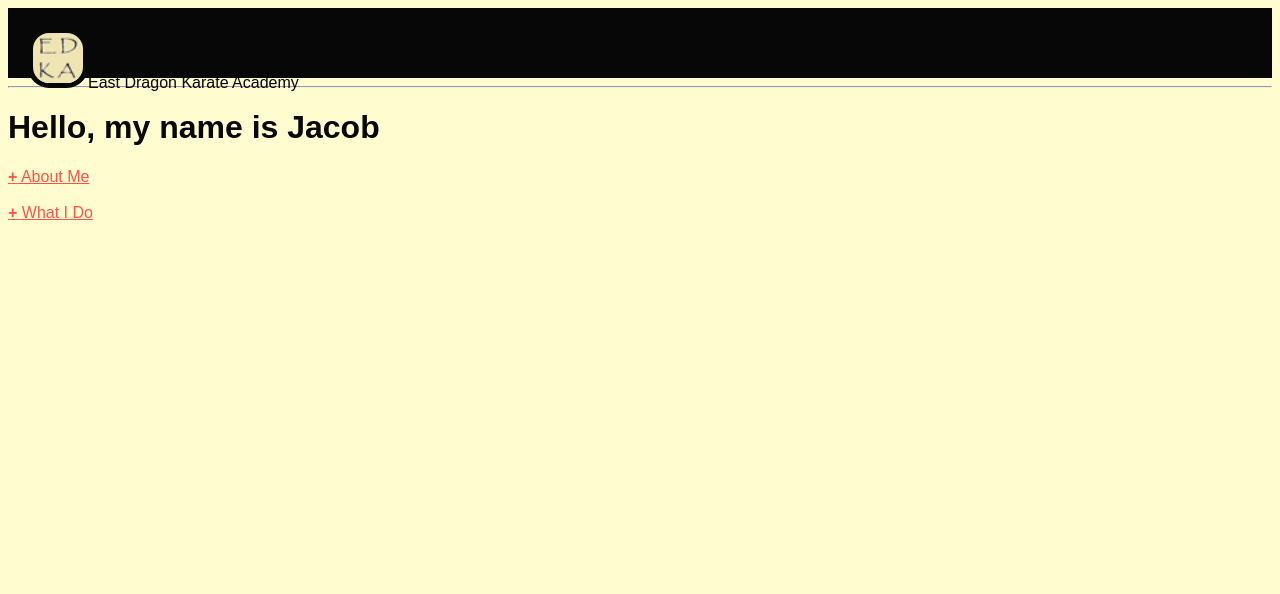
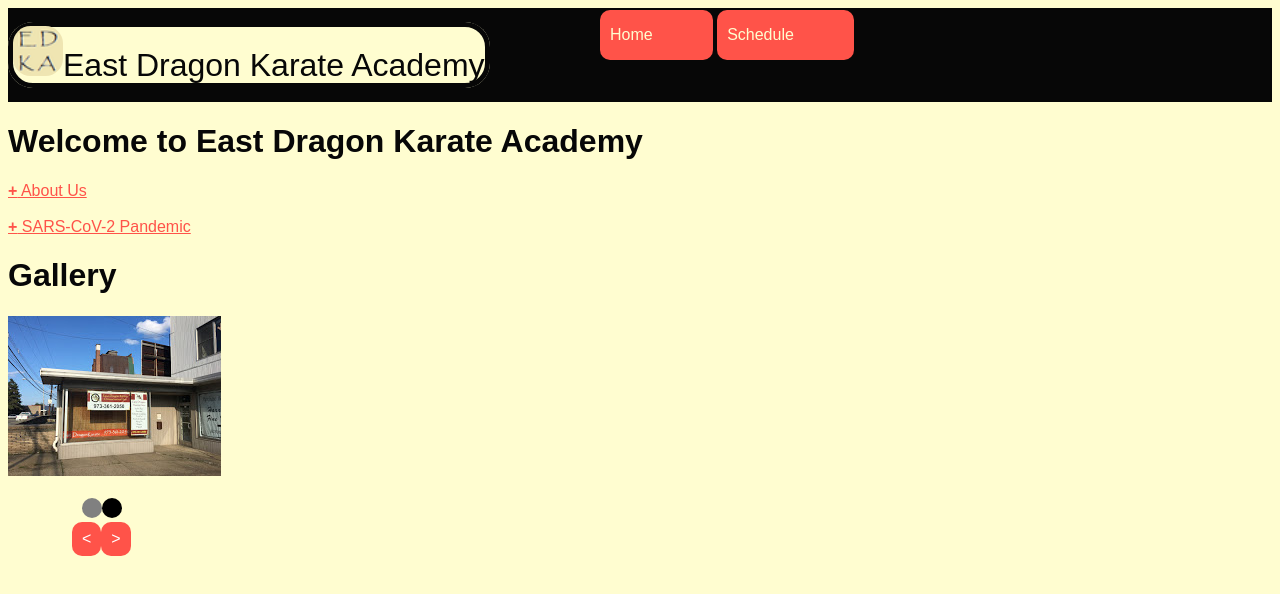
Before and after one commit to Jacob-Python/edka-website, a plain HTML site: page index.html in a window 1280 px wide. Drawn offline with Linux system fonts and the light colour scheme.

Commit message:
fix syles and add descriptions and slideshow

```diff
--- a/index.html
+++ b/index.html
@@ -1,7 +1,7 @@
 <!DOCTYPE html>
 <html>
 	<head>
-		<title>Jacob&apos;s Website</title>
+		<title>East Dragon Karate Academy</title>
 		<link rel="icon" href="favicon_16x16.png">
 		<link rel="stylesheet" type="text/css" href="styles.css">
 		<script src="ui.js"></script>
@@ -11,16 +11,26 @@
 	</head>
 	<body>
 		<div id="header">
-			<div class="header"><img alt="Header logo" src="favicon_36x36.png" class="header-logo" style="width:50px">East Dragon Karate Academy</div>
+			<br><span class="header"><img alt="Header logo" src="favicon_36x36.png" class="header-logo" style="width:50px">East Dragon Karate Academy</span><br><br>
+			<span id="buttons">
+				<button onclick="window.location.href='index.html" class="button">Home</button>
+				<button onclick="window.location.href='sched.html" class="button">Schedule</button>
+			</span>
 		</div>
-		<hr>
 		<div id="content">
-			<h1>Hello, my name is Jacob</h1>
-			<u class="addendum" id="i1a" onclick="showdiv('i1')"><b>+</b> About Me</u>
-			<p id="i1" hidden>I am a science and computer science lover.<br>I enjoy biology, programming, and spending time with my family.<br>In my free time, I enjoy working on my YouTube channel,<br>
-			programming, and doing experiments.</p><br><br>
-			<u class="addendum" id="i2a" onclick="showdiv('i2')"><b>+</b> What I Do</u><br>
-			<p id="i2" hidden>I program, make 3D animations in Blender,<br>program, and do biology experiments.<br>Currently, I am working on a cure<br> for the COVID-19 virus.</p>
+			<h1>Welcome to East Dragon Karate Academy</h1>
+			<u class="addendum" id="i1a" onclick="showdiv('i1')"><b>+</b> About Us</u>
+			<p id="i1" hidden>East Dragon Karate Academy is a dojo in Dover, NJ,<br> located at 58 Bassett Hwy. The sensei is Sensei Bill Roberts.<br>We teach many martial arts, focusing chiefly on Tai Chi and Isshinryu Karate.<br>It&apos;s a wonderful place to be.</p><br><br>
+			<u class="addendum" id="i2a" onclick="showdiv('i2')"><b>+</b> SARS-CoV-2 Pandemic</u><br>
+			<p id="i2" hidden>Due to current events, we will be only practicing<br>Tai Chi. We will be practicing at Hedden Park nearby. This page<br>will be updated as time passes.</p>
+			<h1>Gallery</h1>
+			<img src="1.jpg" id="slide"><br><br>
+			&emsp;&emsp;&emsp;&emsp;<svg width="50" height="20">
+				&emsp;&emsp;&emsp;&emsp;<circle cx="20" cy="10" r="10" fill="grey"></circle>
+				&emsp;&emsp;&emsp;&emsp;<circle cx="40" cy="10" r="10" fill="black"></circle>
+				&emsp;&emsp;&emsp;&emsp;Sorry, your browser doesn't support inline SVG.
+			&emsp;&emsp;&emsp;&emsp;</svg><br>
+			&emsp;&emsp;&emsp;&emsp;<button onclick="last_img()">&lt;</button><button onclick="next_img()">&gt;</button>
 		</div>
 	</body>
 </html>
--- a/styles.css
+++ b/styles.css
@@ -42,9 +42,10 @@ body {
 }
 .header{
 	border-radius: 25px;
-	border: 5px solid #ff8c00
-	background-color: #070707;
-	padding: 20px;
+	border: 5px solid #070707;
+	padding-top: 20px;
+	background-color: #fffdd0;
+	font-size: 32px;
 	width: 500px;
 	height: 30px;
 }
@@ -65,6 +66,5 @@ body {
 
 .header-logo{
 	width: 50px;
-	border: 5px solid #070707;
 	border-radius: 35%
 }
```
Also changed, not shown: 1.jpg (added), 2.jpg (added).
